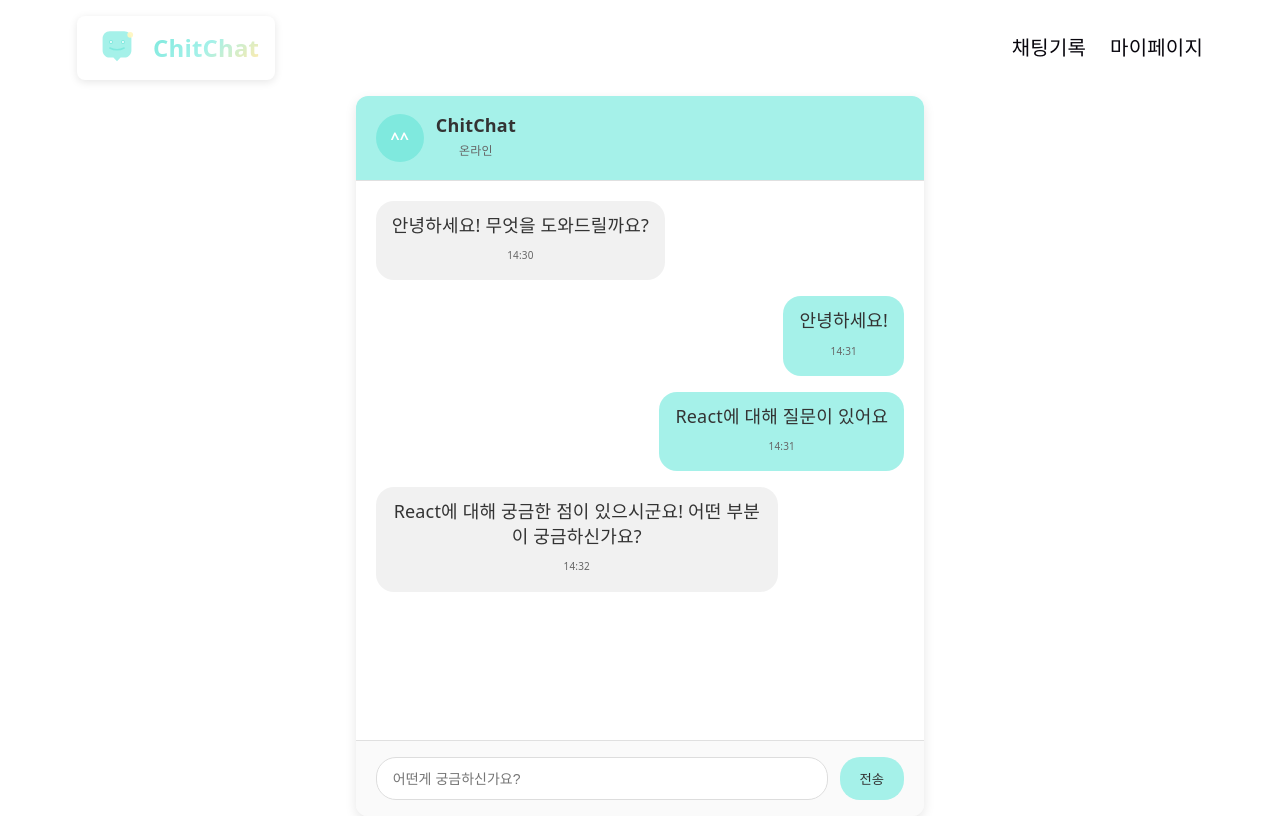
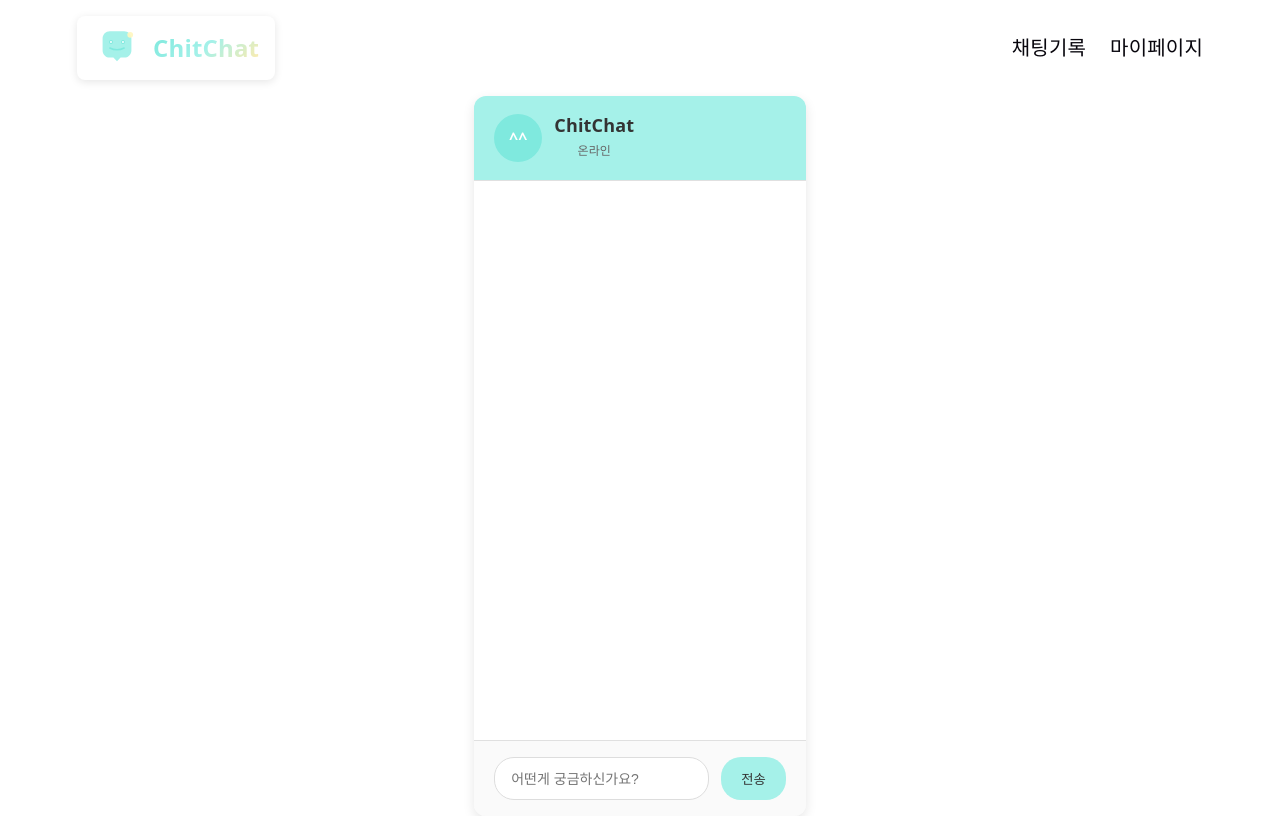
Before and after one commit to cherrybbang/chichat-front, a React (Vite) app: page /chat in a window 1280 px wide. Built offline with nearby package versions, Linux system fonts and the light colour scheme.

Commit message:
채팅 페이지 state 연결

```diff
--- a/src/pages/ChatPage.tsx
+++ b/src/pages/ChatPage.tsx
@@ -1,4 +1,24 @@
+import { useState } from "react";
+import type { Message } from '../types/chat';
+
 function ChatPage() {
+  const [messages, setMessages] = useState<Message[]>([]);
+  const [input, setInput] = useState("");
+
+  const handleSend = () => {
+    if (!input.trim()) return;
+
+    const newMessage: Message = {
+      id: crypto.randomUUID(),
+      content: input,
+      role: "user",
+      created_at: new Date().toISOString(),
+    };
+
+    setMessages((prev) => [...prev, newMessage]);
+    setInput("");
+  }
+
   return (
     <div className="chat-page">
       <div className="chat-header">
@@ -12,42 +32,32 @@ function ChatPage() {
       </div>
 
       <div className="chat-messages">
-        <div className="message bot">
+        {messages.map((msg) => (
+        <div key={msg.id} className={`message ${msg.role}`}>
           <div className="message-bubble">
-            <p>안녕하세요! 무엇을 도와드릴까요?</p>
-            <span className="message-time">14:30</span>
+            <p>{msg.content}</p>
+            <span className="message-time">
+              {new Date(msg.created_at).toLocaleTimeString()}
+            </span>
           </div>
         </div>
-
-        <div className="message user">
-          <div className="message-bubble">
-            <p>안녕하세요!</p>
-            <span className="message-time">14:31</span>
-          </div>
-        </div>
-
-        <div className="message user">
-          <div className="message-bubble">
-            <p>React에 대해 질문이 있어요</p>
-            <span className="message-time">14:31</span>
-          </div>
-        </div>
-
-        <div className="message bot">
-          <div className="message-bubble">
-            <p>React에 대해 궁금한 점이 있으시군요! 어떤 부분이 궁금하신가요?</p>
-            <span className="message-time">14:32</span>
-          </div>
-        </div>
+        ))}
       </div>
 
       <div className="chat-input">
         <input
+          value={input}
+          onChange={(e) => setInput(e.target.value)}
           type="text"
           placeholder="어떤게 궁금하신가요?"
           className="message-input"
+          onKeyDown={(e) => {
+            if (e.key === "Enter") {
+              handleSend();
+            }
+          }}
         />
-        <button className="send-button">전송</button>
+        <button className="send-button" onClick={handleSend}>전송</button>
       </div>
     </div>
   );
--- /dev/null
+++ b/src/types/chat.ts
@@ -0,0 +1,6 @@
+export type Message = {
+  id: string;
+  content: string;
+  role: "user" | "bot";
+  created_at: string;
+};
```
